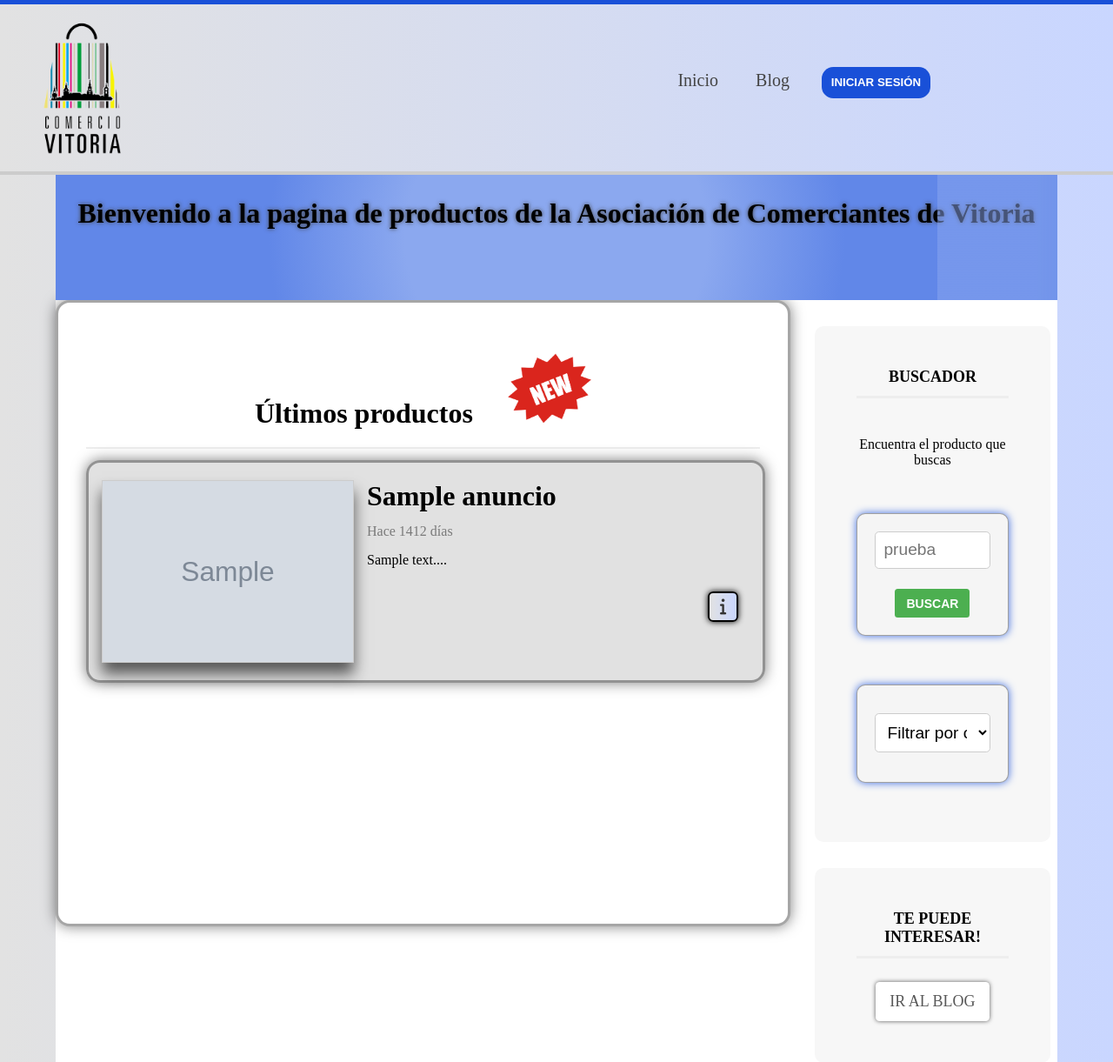
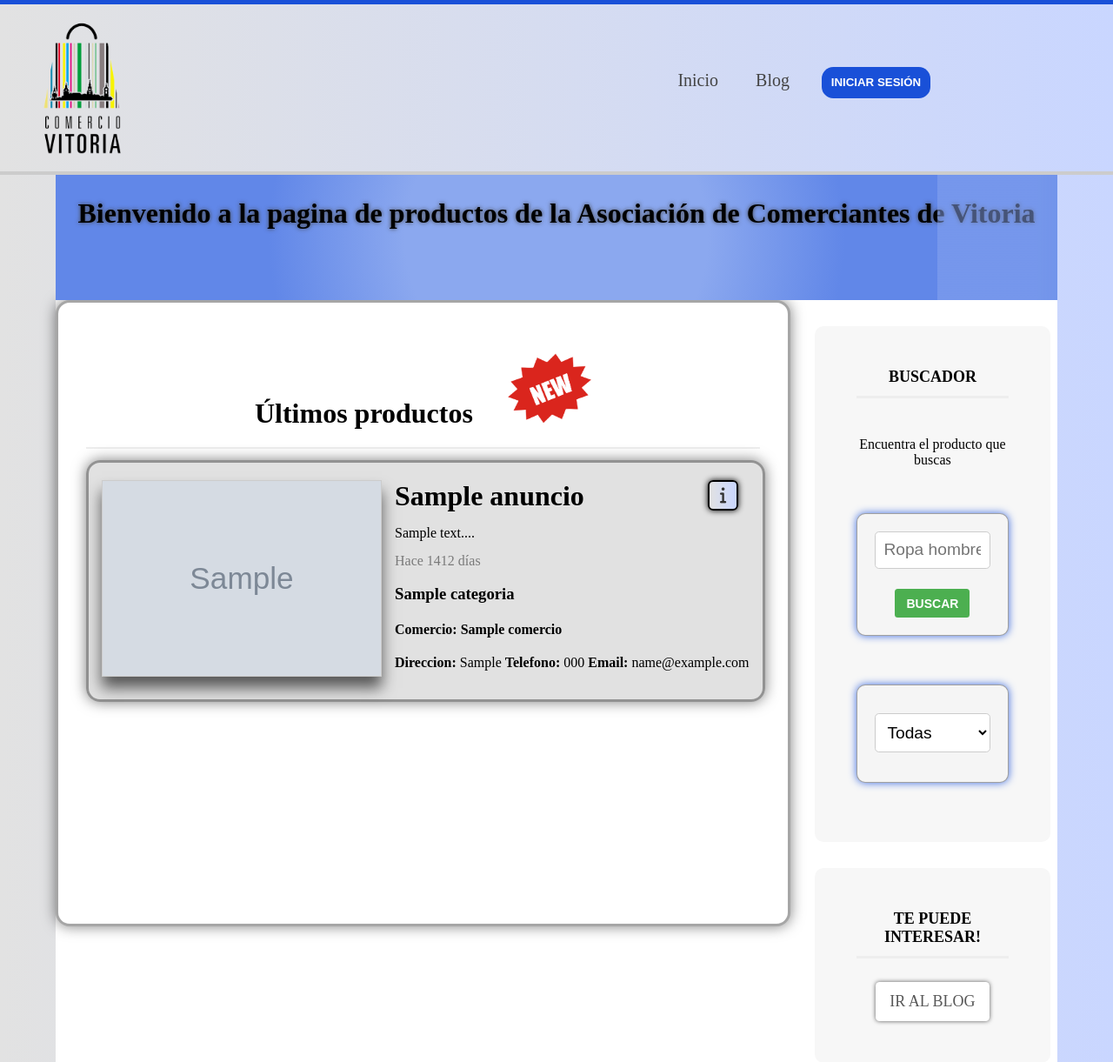
Before and after one commit to AnderMoraPedregosa/Proyecto-2, a PHP site: page / in a window 1280 px wide. Shown: the top 1221 px of the page at 87% size. Run offline with PHP 8.4, Linux system fonts and the light colour scheme; tables that the repository leaves empty or names only in its code hold one stand-in row (values such as "Sample post"); grey boxes marked "Sample" are stand-in pictures; some libraries are stand-ins or nearby versions.

Commit message:
Info contacto hecha

```diff
--- a/web/assets/css/styles.css
+++ b/web/assets/css/styles.css
@@ -571,7 +571,7 @@ body {
     margin-right: 1em;
     display: flex;
     justify-content: flex-end;
-    margin-top: 0.625em;
+    margin-top: -15.375em;
     align-items: baseline;
 }
 
@@ -886,6 +886,7 @@ form input[type="submit"]:hover {
 
 /*Articulos de la pagina web, control de sus imagenes, texto, fecha */
 .article-item {
+    height: 14.5em;
     width: 100%;
     border-bottom: 0.063em solid #eee;
     padding-bottom: 1.25em;
@@ -898,17 +899,15 @@ form input[type="submit"]:hover {
 }
 
 .article-item .image-wrap {
-    width: 18em;
-    height: 13em;
+    width: 20em;
+    height: 14em;
     overflow: hidden;
     float: left;
     margin-right: 0.938em;
     margin-left: 0.938em;
-
     border: 0.063em solid #ccc;
-    box-shadow: 0 .8em 1em rgba(0, 0, 0, 0.61);
-}
-
+    box-shadow: 0 0.8em 1em rgba(0, 0, 0, 0.61);
+}
 .article-item .image-wrap img {
     height: 100%;
 }
@@ -1484,7 +1483,7 @@ a.delete:hover {
     border-radius: 0.625em;
     box-shadow: 0em 0em 0.625em rgba(0, 0, 0, 0.5);
     padding: 3.25em;
-    width: 100%;
+    width: 90%;
     height: 100%;
     min-height: 40.625em;
     background-color: white;
--- a/web/modelos/comercio.js
+++ b/web/modelos/comercio.js
@@ -1,10 +1,9 @@
 // Definición de la clase Anuncio
 class Comercio {
     // Constructor que recibe los detalles del anuncio
-    constructor(id, nombre, logo, email, telefono, direccion) {
+    constructor(id, nombre, email, telefono, direccion) {
         this.id = id;
         this.nombre = nombre;
-        this.logo = logo;
         this.email = email;
         this.telefono = telefono;
         this.direccion = direccion;
--- a/web/paginas/index.view.php
+++ b/web/paginas/index.view.php
@@ -43,7 +43,7 @@
                 <form>
                 <label></label>
                 <select id="selectCategorias">
-                    <option id="opt1" value="0">Filtrar por categoria:</option>
+                    <option id="opt1" value="0">Todas</option>
                 </select>
             </form>
             </div>
--- a/web/scripts/Funciones/getPersona.js
+++ b/web/scripts/Funciones/getPersona.js
@@ -1,7 +1,6 @@
 export async function getPersonaById() {
     try {
         if (datosArray) {
-            console.log(datosArray)
             const response = await fetch(`/comerciantes/comerciantePersona/${datosArray["idPersona"]}`);
             const data = await response.json();
             return data;
@@ -12,20 +11,3 @@ export async function getPersonaById() {
         console.error('Error en la operación:', error.message);
     }
 }
-
-
-
-
-
-async function categoriaAnuncio(id) {
-    let categoriaJSON = await getCategoriaById(id);
-
-    return categoria = new Categoria(categoriaJSON['categoria'][0].id, categoriaJSON['categoria'][0].nombre)
-
-}
-
-async function getCategoriaById(id) {
-    const response = await fetch(`/categorias/categoria/${id}`);
-    const data = await response.json();
-    return data;
-}
--- a/web/scripts/login.js
+++ b/web/scripts/login.js
@@ -21,8 +21,9 @@ document.addEventListener('DOMContentLoaded', function () {
      const userNameCookie = getCookie("userName");
 
      // Establecer el valor del input basado en la existencia de la cookie
-     nombreInput.value = userNameCookie ? userNameCookie : "prueba";
-
+     nombreInput.value = userNameCookie ? userNameCookie : "";
+    if(nombreInput.value == ""){
+        nombreInput.placeholder = 'Email';    }
 
     let botonRegistrar = document.getElementById("btnRegistro");
 
--- a/web/servidor/bbdd/anunciosCRUD.php
+++ b/web/servidor/bbdd/anunciosCRUD.php
@@ -162,7 +162,7 @@ function actualizarRutaImagen($dbh, $data)
     }
 }
 
-function getComercio($dbh, $id)
+function getComercioId($dbh, $id)
 {
     $data = array('id' => $id);
 
--- a/web/servidor/bbdd/comerciosCRUD.php
+++ b/web/servidor/bbdd/comerciosCRUD.php
@@ -18,12 +18,13 @@ function getPersonaId($dbh, $id)
     $stmt->execute($data);
     return $stmt->fetchAll(PDO::FETCH_ASSOC);
 }
-// Dentro de tu función insertarAnuncio
-
-
-//insertar Persona
-
-
+function getComercio($dbh, $id)
+{
+    $data = array('id' => $id);
+    $stmt = $dbh->prepare("SELECT * FROM comercios WHERE id= (:id)");
+    $stmt->execute($data);
+    return $stmt->fetchAll(PDO::FETCH_ASSOC);
+}
 function checkIfEmailExists($dbh, $emailUsuario)
 {
     $data = array('email' => $emailUsuario);
--- a/web/servidor/servicios/anuncios/servicioAnuncios.php
+++ b/web/servidor/servicios/anuncios/servicioAnuncios.php
@@ -69,7 +69,7 @@ switch ($accion) {
         $idCategoria = $palabra;
 
         //obtener el comercio
-        $idComercio = getComercio($dbh, $id);
+        $idComercio = getComercioId($dbh, $id);
 
         if ($idCategoria !== "0") {
             $anuncios = getAnuncioPorComercioYcategoria($dbh, $idComercio, $idCategoria);
--- a/web/servidor/servicios/comerciantes/servicioComerciantes.php
+++ b/web/servidor/servicios/comerciantes/servicioComerciantes.php
@@ -48,6 +48,7 @@ switch ($accion) {
         $response = ['status' => 'success', 'data' => $comerciante];
         jsonResponse($response);
         break;
+
     case "borrarPersona":
         $result = borrarPersona($dbh, $id);
 
@@ -129,4 +130,3 @@ switch ($accion) {
         }
         break;
 }
-ob_end_flush();
--- a/web/servidor/servicios/comercios/servicioComercios.php
+++ b/web/servidor/servicios/comercios/servicioComercios.php
@@ -118,6 +118,27 @@ switch ($accion) {
             jsonResponse($response, 500);
         }
         break;
+    case 'comercio':
+        $comercio = getComercio($dbh, $id);
+
+        // Asegúrate de que $comercio sea un array o un objeto antes de pasarlo a jsonResponse
+        if ($comercio !== null) {
+            $response = [
+                'success' => true,
+                'comercio' => $comercio,
+            ];
+
+            jsonResponse($response);
+        } else {
+            // Manejar el caso en el que no se encuentra el comercio, por ejemplo, devolver un error.
+            $errorResponse = [
+                'success' => false,
+                'error' => 'Comercio no encontrado',
+            ];
+
+            jsonResponse($errorResponse);
+        }
+        break;
     case "eliminar":
         $result = eliminarComercio($dbh, $id);
 
@@ -136,4 +157,3 @@ switch ($accion) {
         }
         break;
 }
-ob_end_flush();
```
Also changed, not shown: web/scripts/anuncios.js (+69 -62 lines).
